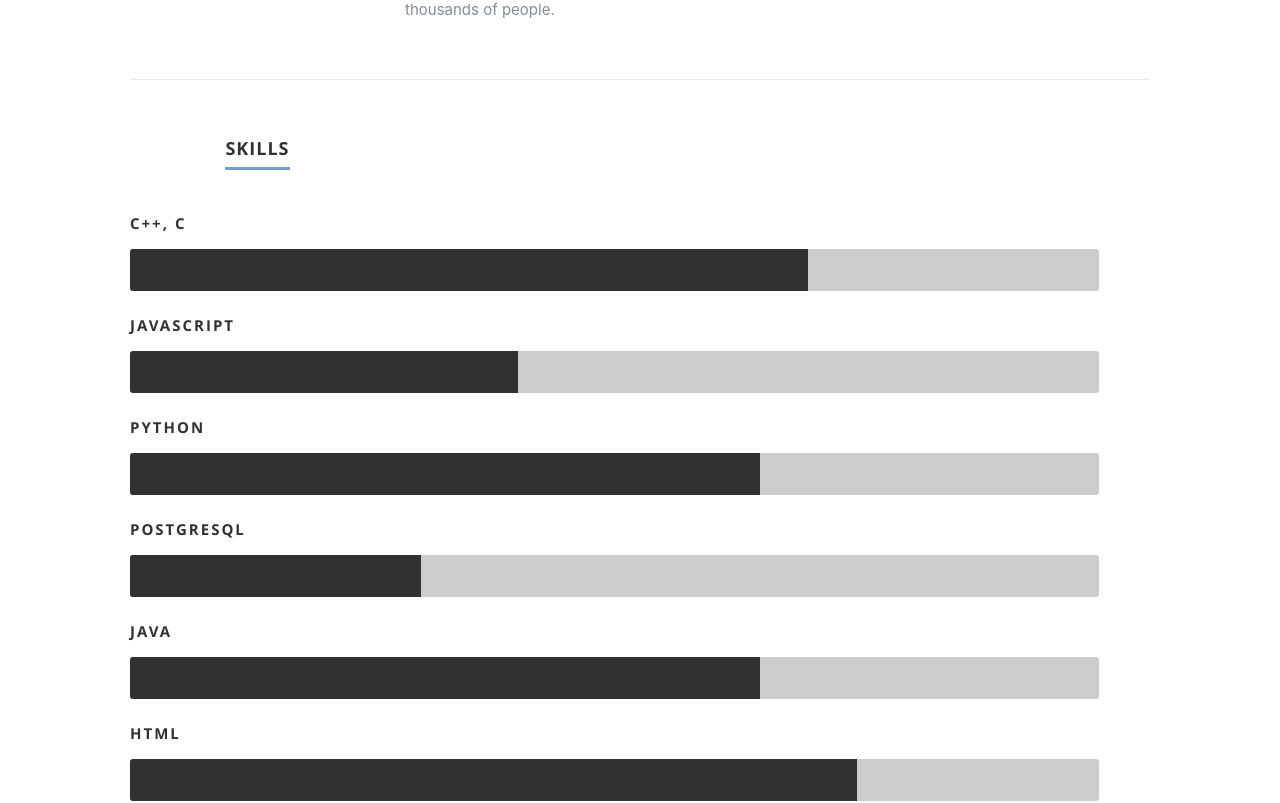
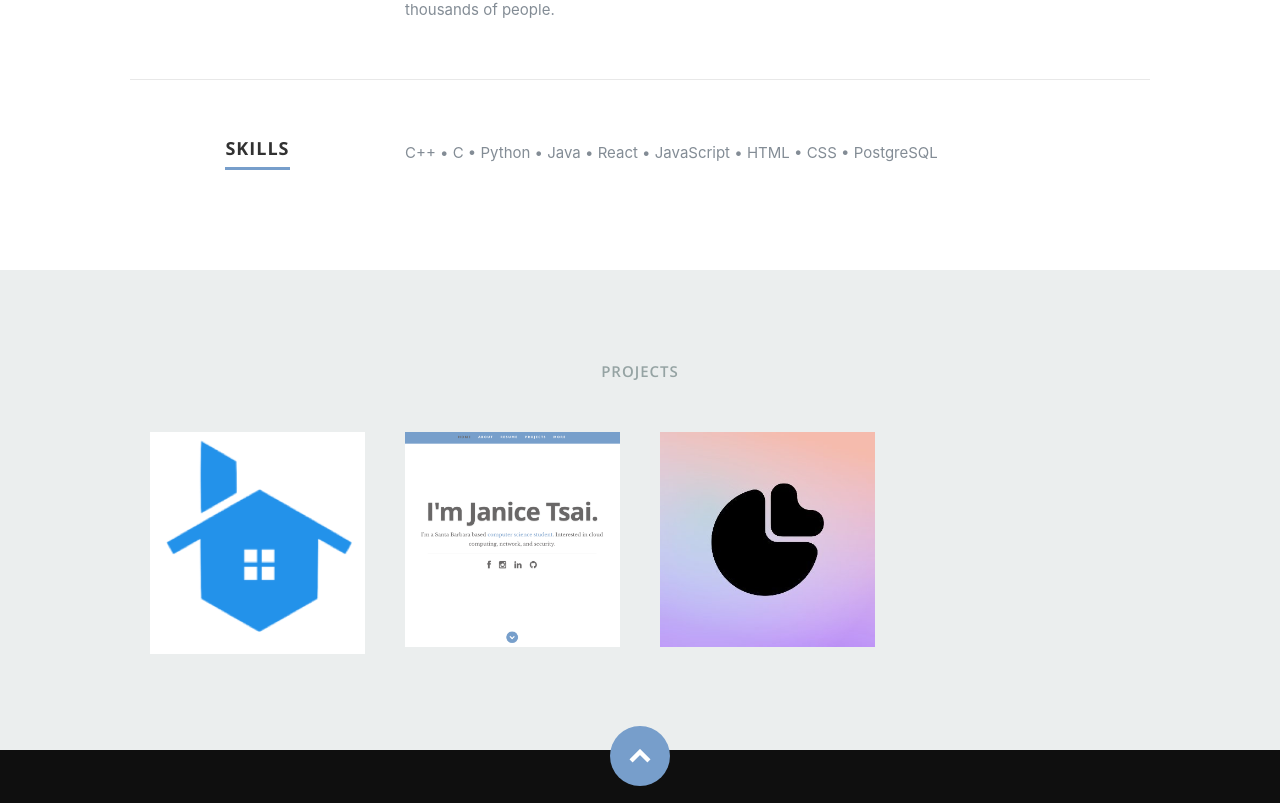
Before and after one commit to janicetsai1/portfolio, a React (Create React App) app: page / in a window 1280 px wide. Shown: the part 2519-3322 px from the top of the page. Built offline with nearby package versions, Linux system fonts and the light colour scheme.

Commit message:
Updated skills section

```diff
--- a/public/resumeData.json
+++ b/public/resumeData.json
@@ -108,7 +108,7 @@
           },
           {
             "title":"Personal Website",
-            "category":"A React based resume website template",
+            "category":"A React based resume website",
             "image":"my_website_screenshot.png",
             "url":"https://janicetsai1.github.io/my-website/"
           },
--- a/src/Components/Resume.js
+++ b/src/Components/Resume.js
@@ -17,8 +17,8 @@ class Resume extends React.Component {
                 </div></Bounce>
             })
             var skills = this.props.data.skills.map(function(skills){
-                var className = 'bar-expand '+skills.name.toLowerCase();
-                return <Bounce left><li key={skills.name}><span style={{width:skills.level}}className={className}></span><em>{skills.name}</em></li></Bounce>
+              //  var className = 'bar-expand '+skills.name.toLowerCase();
+                return <Bounce left><li>{skills.name}</li></Bounce>
             })
         }
 
@@ -56,8 +56,12 @@ class Resume extends React.Component {
                     <div className="three columns header-col">
                         <h1><span>Skills</span></h1>
                     </div>
-                    <div className="bars" style={{marginTop:'40px'}}>
-                        <ul className="skills">{skills}</ul>
+                    <div className="nine columns main-col">
+                        <div className="row item">
+                            <div className="twelve columns" style={{textAlign:'left', paddingTop:'10px'}}>
+                                <Bounce left><p>C++ • C • Python • Java • React • JavaScript • HTML • CSS • PostgreSQL</p></Bounce>
+                            </div>
+                        </div>
                     </div>
                 </div>
                 </Bounce>
```
